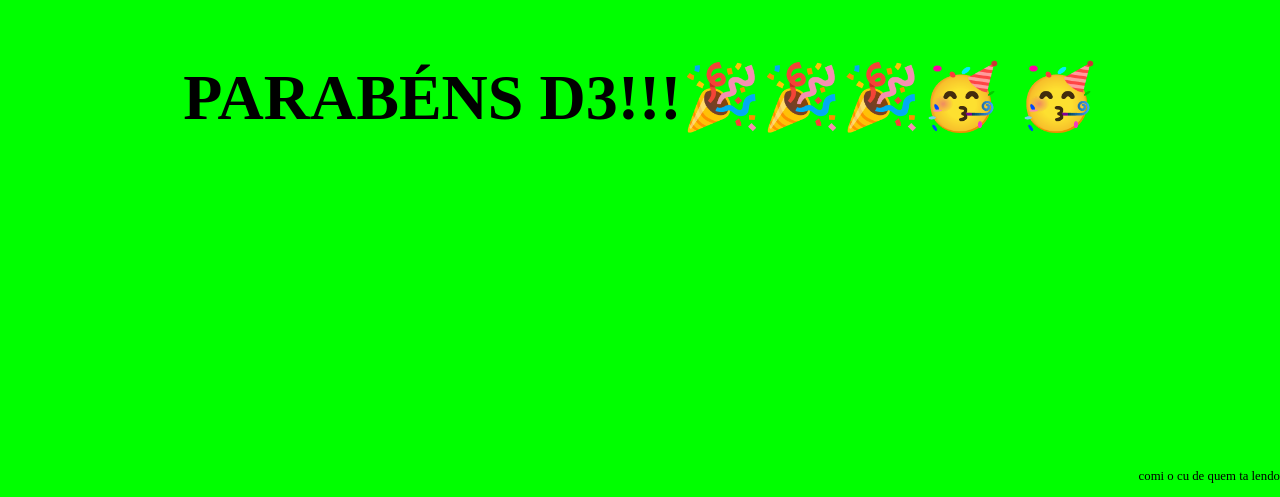
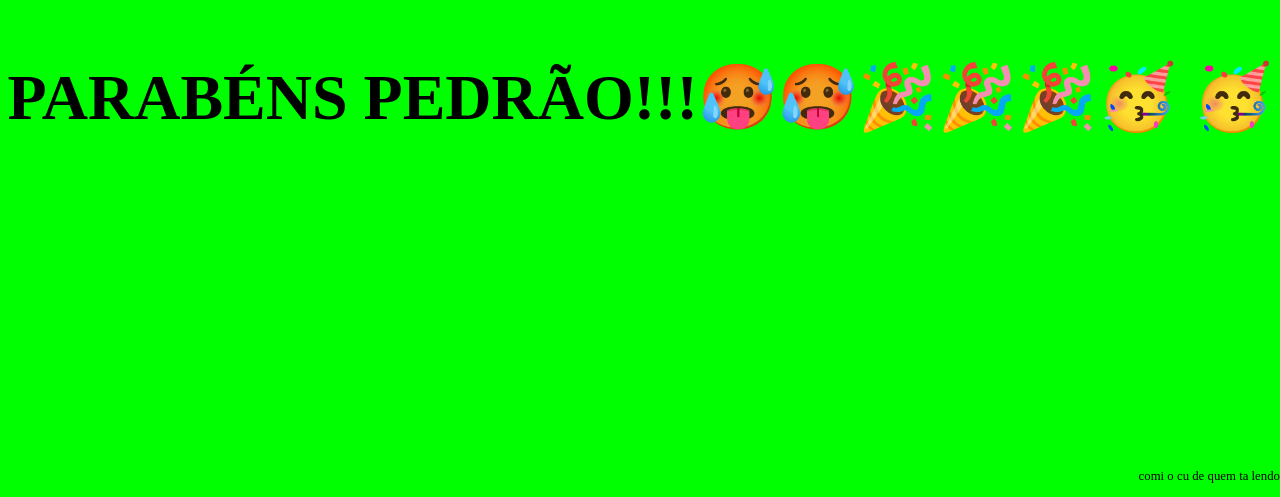
Before and after one commit to Tabosaaa/Anivers-rioPscod-licoAmigo, a plain HTML site: page index.html in a window 1280 px wide. Shown: the part 303-800 px from the top of the page. Drawn offline with Linux system fonts and the light colour scheme.

Commit message:
Update index.html

```diff
--- a/index.html
+++ b/index.html
@@ -29,7 +29,7 @@
   </head>
   <body>
     <div class="container">
-      <h1>PARABÉNS D3!!!🎉🎉🎉🥳 🥳 </h1>
+      <h1>PARABÉNS PEDRÃO!!!🥵🥵🎉🎉🎉🥳 🥳 </h1>
       <p class="small-text">comi o cu de quem ta lendo</p>
     </div>
 
```
